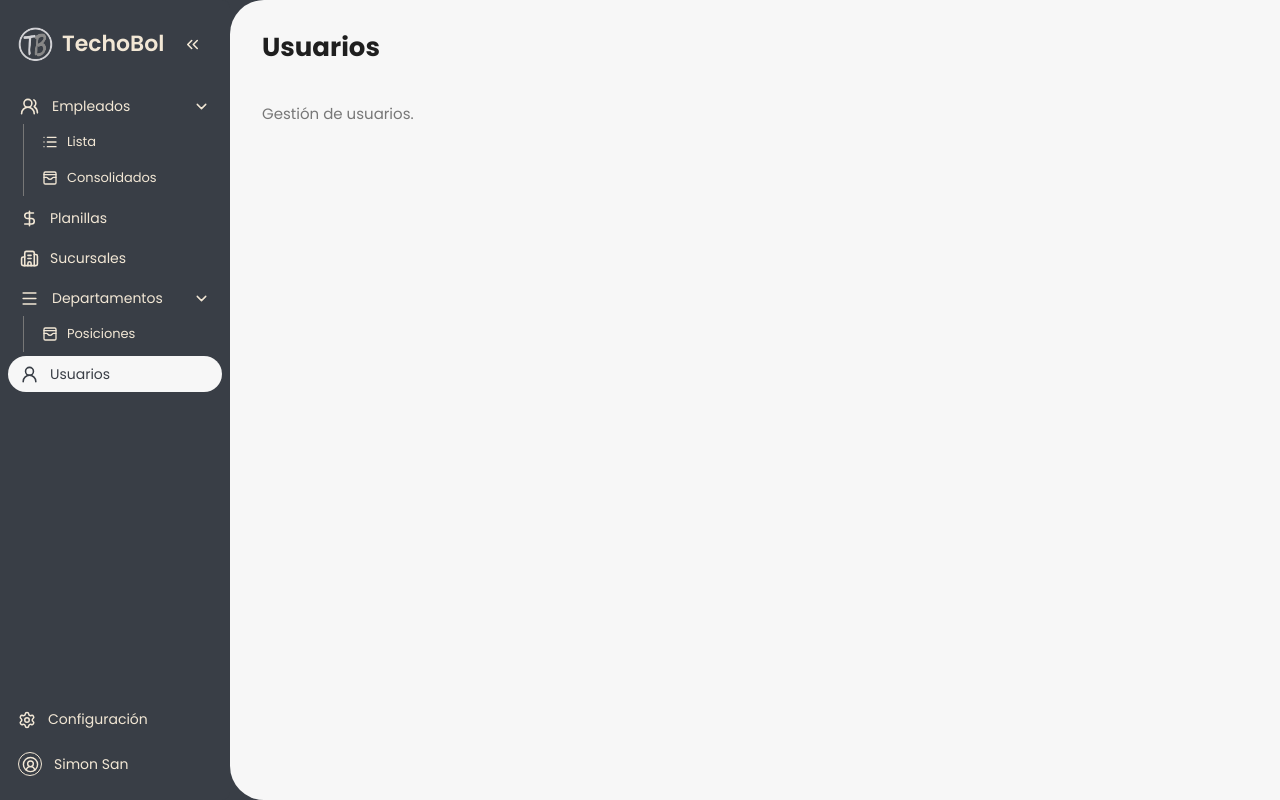
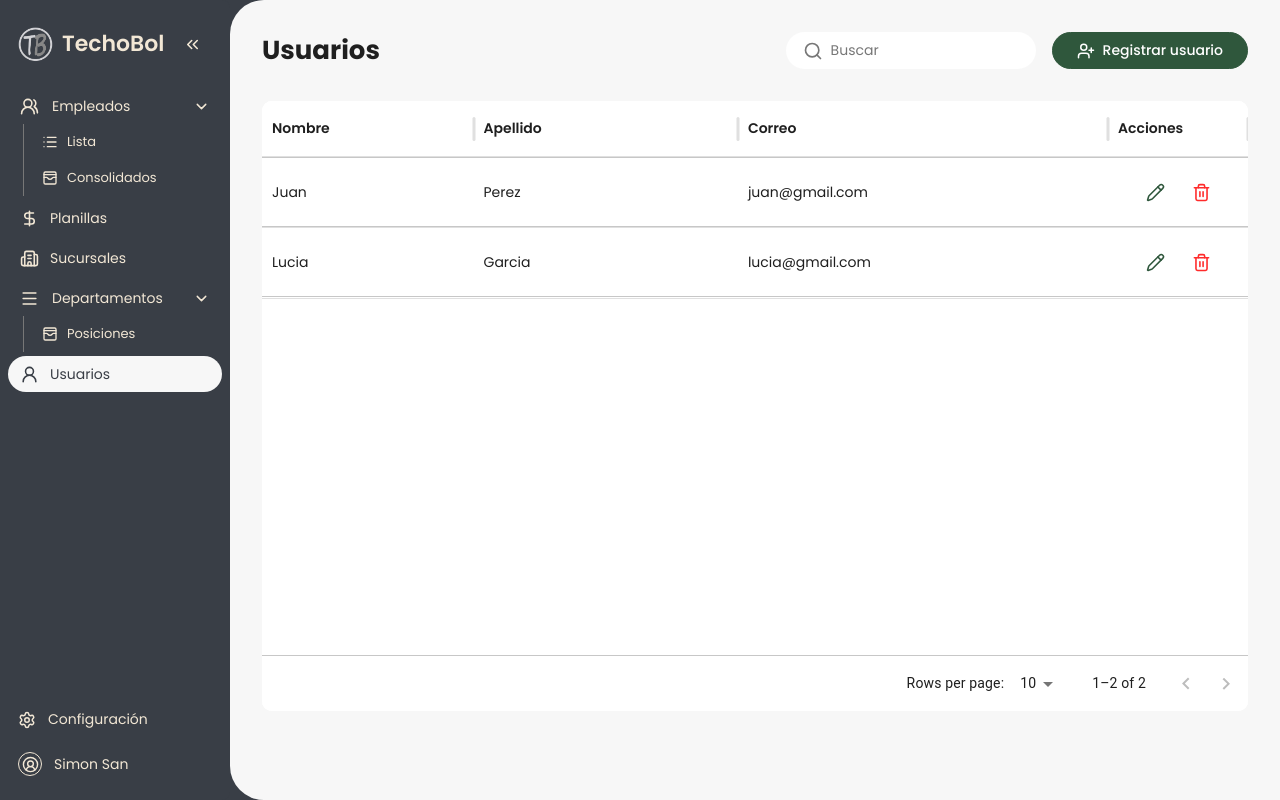
Before and after one commit to TechoBol/SistemaRecursosHumanos, a React (Vite) app: page /usuarios in a window 1280 px wide. Built offline with nearby package versions, Linux system fonts and the light colour scheme.

Commit message:
[ADD] User page

```diff
--- a/src/pages/Users.jsx
+++ b/src/pages/Users.jsx
@@ -1,16 +1,172 @@
+import { useMemo, useState } from "react";
 import {
+  Pencil,
+  Search,
+  Trash2,
+  UserPlus,
+} from "lucide-react";
+import {
+  AddButton,
+  PageActions,
   PageContainer,
-  PageDescription,
+  PageHeader,
   PageTitle,
+  SearchContainer,
+  SearchInput,
 } from "../components/ui/Page.styles";
+import {
+  TableActionButton,
+  TableActions,
+} from "../components/ui/table/TableCell.styles";
+import DataTable from "../components/table/DataTable";
+
+const USER_ROWS = [
+  {
+    id: 1,
+    firstName: "Juan",
+    lastName: "Perez",
+    email: "juan@gmail.com",
+  },
+  {
+    id: 2,
+    firstName: "Lucia",
+    lastName: "Garcia",
+    email: "lucia@gmail.com",
+  },
+];
 
 const Users = () => {
+  const [searchValue, setSearchValue] = useState("");
+
+  const filteredRows = useMemo(() => {
+    const search = searchValue.trim().toLowerCase();
+    if (!search) {
+      return USER_ROWS;
+    }
+    return USER_ROWS.filter((user) =>
+      Object.values(user).some((value) =>
+        String(value).toLowerCase().includes(search),
+      ),
+    );
+  }, [searchValue]);
+
+  const handleRegisterUser = () => {
+    console.log("Registrar usuario");
+  };
+
+  const handleEditUser = (user) => {
+    console.log("Editar usuario:", user);
+  };
+
+  const handleDeleteUser = (user) => {
+    const shouldDelete = window.confirm(
+      `¿Deseas eliminar al usuario ${user.firstName} ${user.lastName}?`,
+    );
+    if (!shouldDelete) {
+      return;
+    }
+    console.log("Eliminar usuario:", user);
+  };
+
+  const columns = useMemo(
+    () => [
+      {
+        field: "firstName",
+        headerName: "Nombre",
+        minWidth: 180,
+        flex: 0.8,
+      },
+      {
+        field: "lastName",
+        headerName: "Apellido",
+        minWidth: 220,
+        flex: 1,
+      },
+      {
+        field: "email",
+        headerName: "Correo",
+        minWidth: 280,
+        flex: 1.4,
+      },
+      {
+        field: "actions",
+        headerName: "Acciones",
+        width: 140,
+        sortable: false,
+        filterable: false,
+        disableColumnMenu: true,
+        renderCell: ({ row }) => (
+          <TableActions>
+            <TableActionButton
+              type="button"
+              title="Editar usuario"
+              aria-label={`Editar a ${row.firstName} ${row.lastName}`}
+              onClick={(event) => {
+                event.stopPropagation();
+                handleEditUser(row);
+              }}
+            >
+              <Pencil size={19} />
+            </TableActionButton>
+
+            <TableActionButton
+              type="button"
+              title="Eliminar usuario"
+              aria-label={`Eliminar a ${row.firstName} ${row.lastName}`}
+              onClick={(event) => {
+                event.stopPropagation();
+                handleDeleteUser(row);
+              }}
+            >
+              <Trash2
+                size={19}
+                color="#FF2B2B"
+              />
+            </TableActionButton>
+          </TableActions>
+        ),
+      },
+    ],
+    [],
+  );
+
   return (
     <PageContainer>
-      <PageTitle>Usuarios</PageTitle>
-      <PageDescription>
-        Gestión de usuarios.
-      </PageDescription>
+      <PageHeader>
+        <PageTitle>Usuarios</PageTitle>
+        <PageActions>
+          <SearchContainer>
+            <Search size={20} />
+            <SearchInput
+              type="search"
+              value={searchValue}
+              placeholder="Buscar"
+              aria-label="Buscar usuario"
+              onChange={(event) =>
+                setSearchValue(event.target.value)
+              }
+            />
+          </SearchContainer>
+          <AddButton
+            type="button"
+            onClick={handleRegisterUser}
+          >
+            <UserPlus size={18} />
+            Registrar usuario
+          </AddButton>
+        </PageActions>
+      </PageHeader>
+
+      <DataTable
+        rows={filteredRows}
+        columns={columns}
+        pageSize={10}
+        pageSizeOptions={[10, 25, 30, 50]}
+        height="610px"
+        rowHeight={70}
+        columnHeaderHeight={56}
+        disableColumnMenu
+      />
     </PageContainer>
   );
 };
```
